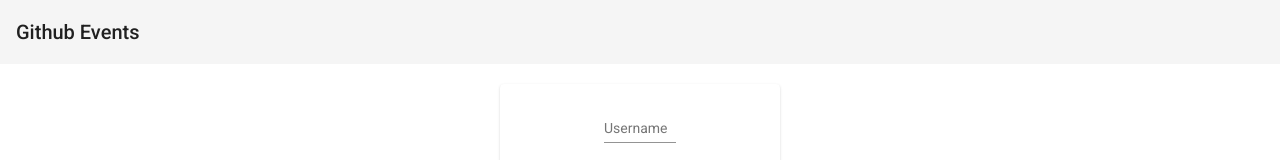
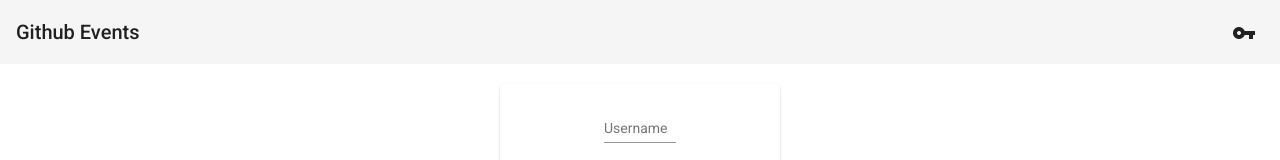
Before and after one commit to adityatelange/gh-user-activity, an Angular app: page / in a window 1280 px wide. Shown: the top 160 px of the page. Built offline with nearby package versions, Linux system fonts and the light colour scheme.

Commit message:
toolbar: add key icon (right top)

```diff
--- a/src/app/angular-material/angular-material.module.ts
+++ b/src/app/angular-material/angular-material.module.ts
@@ -4,6 +4,7 @@ import { MatToolbarModule } from '@angular/material/toolbar';
 import { MatCardModule } from '@angular/material/card';
 import { MatInputModule } from '@angular/material/input';
 import { MatIconModule } from '@angular/material/icon';
+import { MatButtonModule } from '@angular/material/button';
 
 @NgModule({
   declarations: [],
@@ -14,7 +15,8 @@ import { MatIconModule } from '@angular/material/icon';
     MatToolbarModule,
     MatCardModule,
     MatInputModule,
-    MatIconModule
+    MatIconModule,
+    MatButtonModule
   ]
 })
 export class AngularMaterialModule { }
--- a/src/app/home/home.component.css
+++ b/src/app/home/home.component.css
@@ -7,3 +7,7 @@ mat-card {
 .form {
   width: 60%;
 }
+
+.toolbar-spacer {
+  flex: 1 1 auto;
+}
--- a/src/app/home/home.component.html
+++ b/src/app/home/home.component.html
@@ -1,6 +1,10 @@
 <div class="home">
   <mat-toolbar>
     <span>Github Events</span>
+    <span class="toolbar-spacer"></span>
+    <button mat-icon-button aria-label="key">
+      <mat-icon>vpn_key</mat-icon>
+    </button>
   </mat-toolbar>
   <mat-card>
     <mat-form-field class="form">
```
